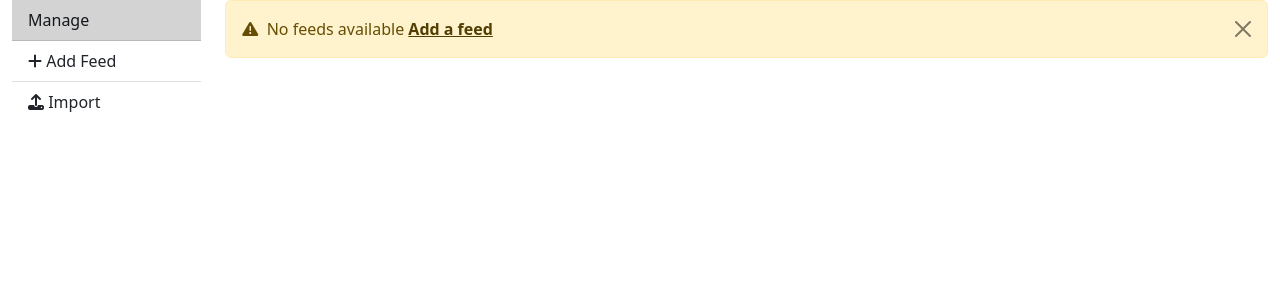
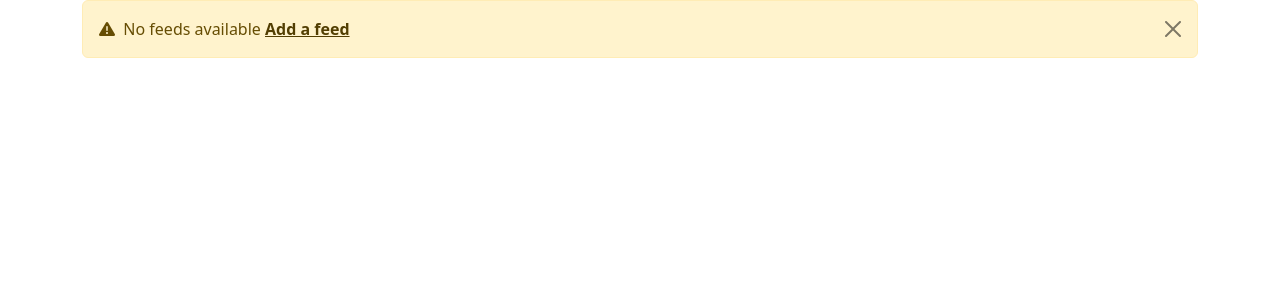
Before and after one commit to Jackevansevo/django-feedreader, a Django app: page /feeds/ in a window 1280 px wide. Shown: the part 72-372 px from the top of the page. Run offline with Django 4.2, Linux system fonts and the light colour scheme; the visitor is signed in with stand-in values (Sample User, id 1); data comes from the database, SQL or seed files in the repository; data that the repository does not hold is empty; parts of the project's set-up code (start-up, migrations or seed data) failed here and were passed over; some libraries are stand-ins or nearby versions.

Commit message:
frontend changes

```diff
--- a/feeds/templates/django/forms/table.html
+++ b/feeds/templates/django/forms/table.html
@@ -10,7 +10,6 @@
 {% endif %}
 {% for field, errors in fields %}
   <tr{% with classes=field.css_classes %}{% if classes %} class="{{ classes }}"{% endif %}{% endwith %}>
-    <div class="form-group">
     <th>{% if field.label %}{{ field.label_tag }}{% endif %}</th>
     <td>
       {{ errors }}
@@ -22,7 +21,6 @@
         {% for field in hidden_fields %}{{ field }}{% endfor %}
       {% endif %}
     </td>
-    </div>
   </tr>
 {% endfor %}
 {% if not fields and not errors %}
--- a/feeds/templates/feeds/category_confirm_delete.html
+++ b/feeds/templates/feeds/category_confirm_delete.html
@@ -1,6 +1,6 @@
 {% extends 'feeds/base.html' %}
 {% block content %}
-<div class="container-fluid">
+<div class="container">
   <div class="card">
     <div class="card-header">
       <span class="icon is-small">
--- a/feeds/templates/feeds/feed_list.html
+++ b/feeds/templates/feeds/feed_list.html
@@ -7,40 +7,7 @@
 {% block content %}
 
 
-<div class="container-fluid">
-  <div class="row">
-    <div class="col-md-12 col-lg-2">
-      <ul class="list-group list-group-flush pb-3">
-	<li class="list-group-item list-group-item-dark">Manage</li>
-	<a href="{% url 'feeds:feed-add' %}" class="list-group-item list-group-item-action">
-	  <span class="icon-text">
-	    <span class="icon is-small">
-	      <i class="fas fa-plus"></i>
-	    </span>
-	    <span>Add Feed</span>
-	  </span>
-	</a>
-	<a href="{% url 'feeds:opml-import' %}" class="list-group-item list-group-item-action">
-	  <span class="icon-text">
-	    <span class="icon is-small">
-	      <i class="fas fa-upload"></i>
-	    </span>
-	    <span>Import</span>
-	  </span>
-	</a>
-	{% if subscriptions %}
-	<a href="{% url 'feeds:opml-export' %}" download class="list-group-item list-group-item-action">
-	  <span class="icon-text">
-	    <span class="icon is-small">
-	      <i class="fas fa-download"></i>
-	    </span>
-	    <span>Export</span>
-	  </span>
-	</a>
-	{% endif %}
-      </ul>
-    </div>
-    <div class="col">
+<div class="container">
   {% if subscriptions %}
   <nav aria-label="breadcrumb">
     <ol class="breadcrumb">
@@ -110,5 +77,3 @@
   {% endif %}
   {% endblock %}
 </div>
-  </div>
-</div>
--- a/feeds/templates/feeds/import_feeds.html
+++ b/feeds/templates/feeds/import_feeds.html
@@ -14,10 +14,10 @@
     <div class="card-body">
       <form method="post" id="file-upload-form">
 	{% csrf_token %}
-	{{ form }}
+	<label for="id_file" class="form-label">Upload an <a href="http://opml.org/">OPML file:</a></label>
+	<input class="form-control" type="file" id="id_file" name="file">
 	<input class="mt-3 btn btn-success" type="submit" value="Submit" id="file-upload-button">
       </form>
-      <br>
       <table id="results" class="table table-striped table-hover table-is-responsive" style="display:none">
 	<thead>
 	  <tr>
--- a/feeds/templates/feeds/index.html
+++ b/feeds/templates/feeds/index.html
@@ -8,8 +8,7 @@
   </nav>
   {% if page_obj %}
 
-  <table class="table table-striped table-hover table-responsive">
-    <thead>
+  <table class="table table-striped table-hoverable">
     <tr>
       <th>
 	<span class="icon-text">
@@ -36,8 +35,6 @@
 	</span>
       </th>
     </tr>
-    </thead>
-    <tbody class="table-group-divider">
     {% for entry in page_obj %}
     <tr>
       <td>
@@ -55,7 +52,6 @@
       </td>
     </tr>
     {% endfor %}
-    </tbody>
   </table>
 
   <nav aria-label="Page navigation example">
--- a/feeds/templates/feeds/subscription_confirm_delete.html
+++ b/feeds/templates/feeds/subscription_confirm_delete.html
@@ -1,5 +1,6 @@
 {% extends 'feeds/base.html' %}
 {% block content %}
+<div class="container">
   <div class="card">
     <div class="card-header">
       <span class="icon is-small">
@@ -21,4 +22,5 @@
       </form>
     </div>
   </div>
+</div>
 {% endblock %}
```
Also changed, not shown: feeds/templates/feeds/category_detail.html (+6 -8 lines), feeds/templates/profile.html (+8 -0 lines). Lines whose indentation alone changed are shown as unchanged.
